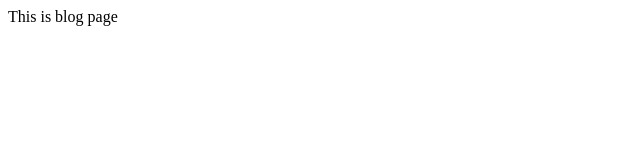
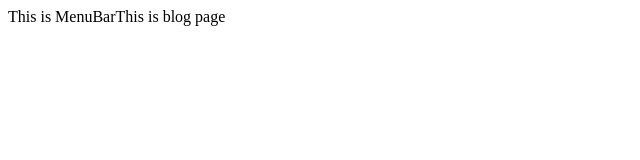
Before and after one commit to ratul43/portfolio, a React (Vite) app: page /blog in a window 1280 px wide. Shown: the top 160 px of the page, without its empty margins (0-640 px from the left). Built offline with nearby package versions, Linux system fonts and the light colour scheme.

Commit message:
Wrap every page with MenuBar

```diff
--- /dev/null
+++ b/src/components/MenuBar.jsx
@@ -0,0 +1,12 @@
+import React from 'react';
+
+const MenuBar = (props) => {
+    return (
+        <div>
+            This is MenuBar
+            {props.children}
+        </div>
+    );
+};
+
+export default MenuBar;
--- a/src/pages/AboutPage.jsx
+++ b/src/pages/AboutPage.jsx
@@ -1,10 +1,11 @@
 import React from 'react';
+import MenuBar from '../components/MenuBar';
 
 const AboutPage = () => {
     return (
-        <div>
+        <MenuBar>
             This is about page
-        </div>
+        </MenuBar>
     );
 };
 
--- a/src/pages/BlogPage.jsx
+++ b/src/pages/BlogPage.jsx
@@ -1,10 +1,11 @@
 import React from 'react';
+import MenuBar from '../components/MenuBar';
 
 const BlogPage = () => {
     return (
-        <div>
+        <MenuBar>
             This is blog page
-        </div>
+        </MenuBar>
     );
 };
 
--- a/src/pages/ContactPage.jsx
+++ b/src/pages/ContactPage.jsx
@@ -1,10 +1,11 @@
 import React from 'react';
+import MenuBar from '../components/MenuBar';
 
 const ContactPage = () => {
     return (
-        <div>
+        <MenuBar>
             This is contact page
-        </div>
+        </MenuBar>
     );
 };
 
--- a/src/pages/HomePage.jsx
+++ b/src/pages/HomePage.jsx
@@ -1,10 +1,11 @@
 import React from 'react';
+import MenuBar from '../components/MenuBar';
 
 const HomePage = () => {
     return (
-        <div>
+        <MenuBar>
             This is homepage
-        </div>
+        </MenuBar>
     );
 };
 
```
